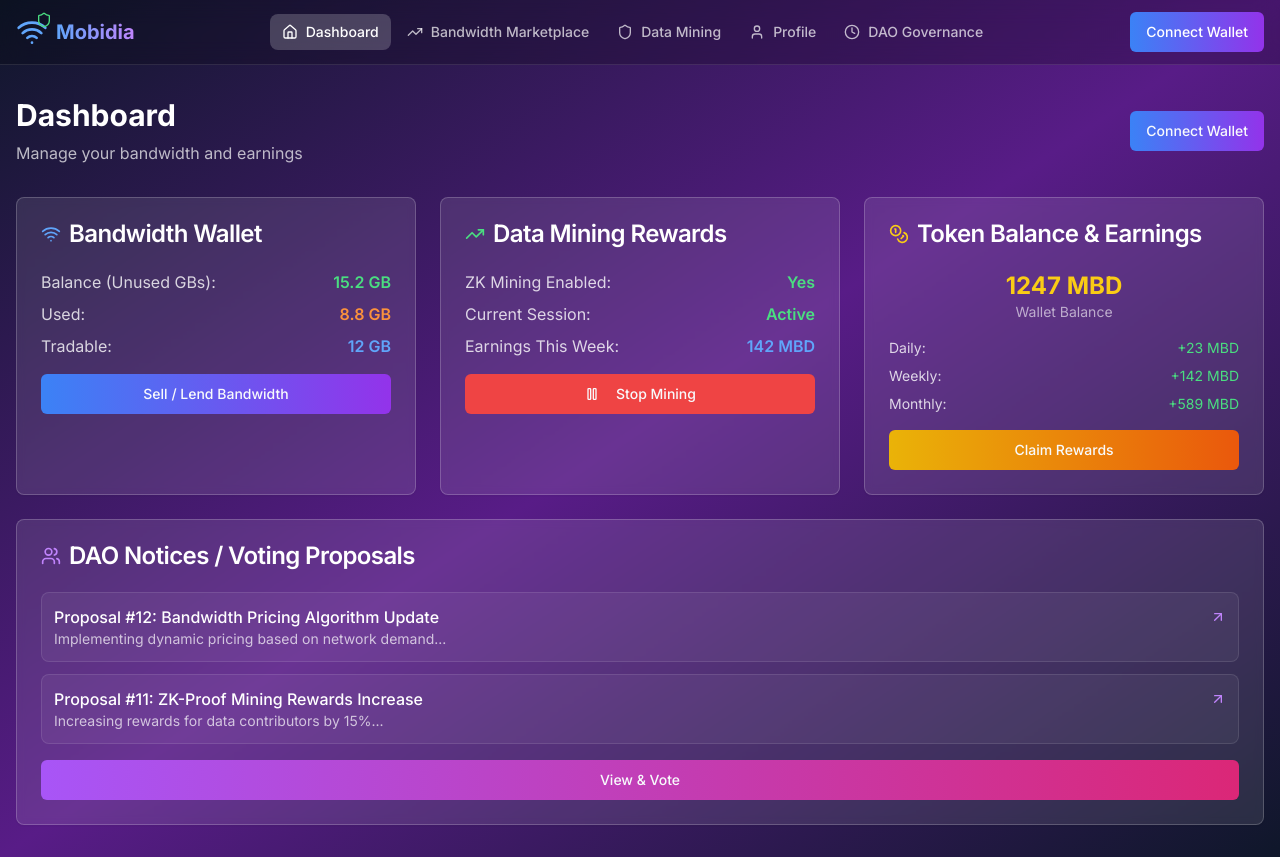
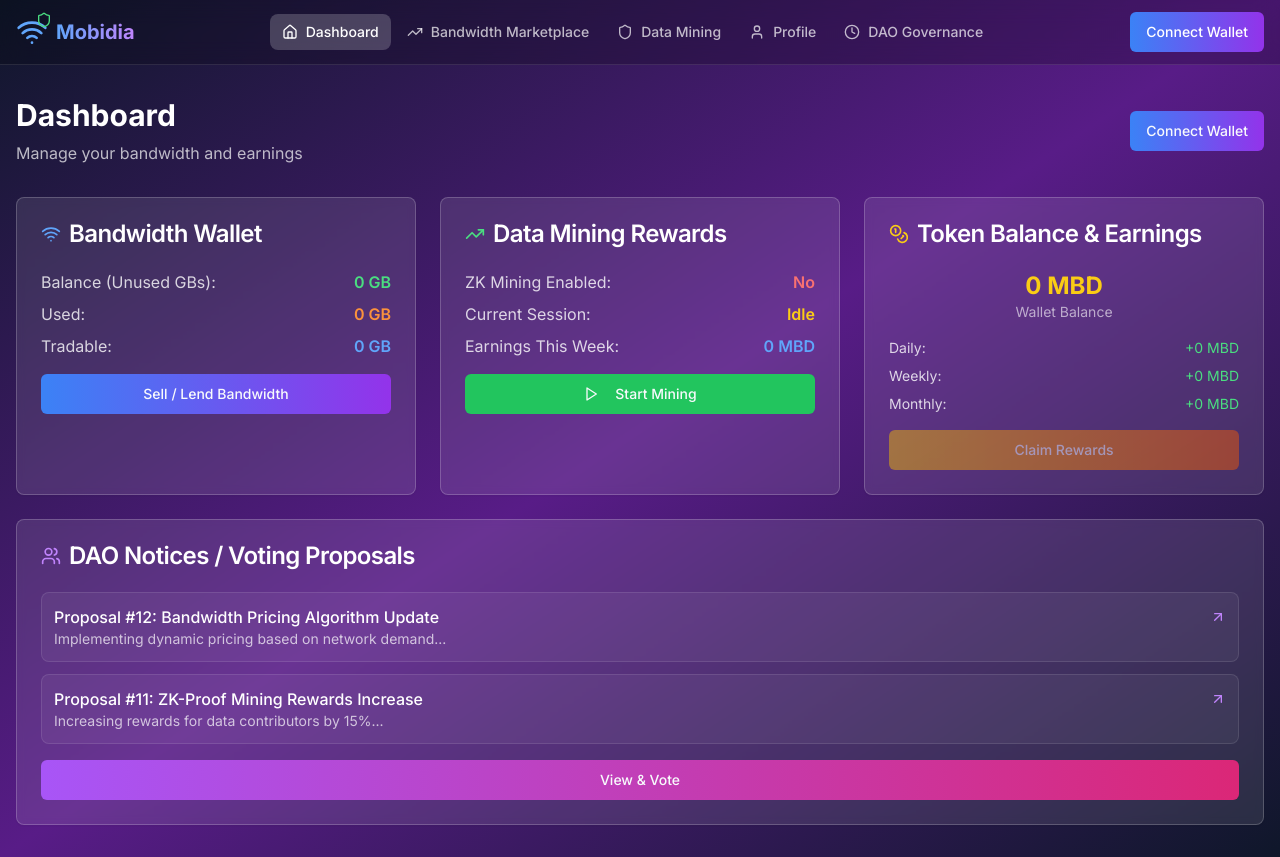
Before and after one commit to Disruptor123/mobidia, a React (Vite) app: page /dashboard in a window 1280 px wide. Built offline with nearby package versions, Linux system fonts and the light colour scheme.

Commit message:
Remove dummy data and landing page stats
- Remove dummy numbers from dashboard for new users.
- Remove landing page stats.

```diff
--- a/src/components/Hero.tsx
+++ b/src/components/Hero.tsx
@@ -1,3 +1,4 @@
+
 import React from 'react';
 import { ArrowRight, Zap, Shield } from 'lucide-react';
 import { Button } from '@/components/ui/button';
@@ -55,24 +56,8 @@ const Hero = () => {
           </Button>
         </div>
 
-        {/* Stats */}
-        <div className="grid grid-cols-1 md:grid-cols-3 gap-8 max-w-4xl mx-auto animate-fade-in" style={{animationDelay: '0.4s'}}>
-          <div className="text-center">
-            <div className="text-3xl md:text-4xl font-bold text-white mb-2">$2.5M+</div>
-            <div className="text-white/70">Total Bandwidth Traded</div>
-          </div>
-          <div className="text-center">
-            <div className="text-3xl md:text-4xl font-bold text-white mb-2">15K+</div>
-            <div className="text-white/70">Active Data Miners</div>
-          </div>
-          <div className="text-center">
-            <div className="text-3xl md:text-4xl font-bold text-white mb-2">50TB+</div>
-            <div className="text-white/70">Data Processed Daily</div>
-          </div>
-        </div>
-
         {/* Trust Indicators */}
-        <div className="flex items-center justify-center gap-6 mt-12 animate-fade-in" style={{animationDelay: '0.5s'}}>
+        <div className="flex items-center justify-center gap-6 mt-12 animate-fade-in" style={{animationDelay: '0.4s'}}>
           <div className="flex items-center gap-2 text-white/60">
             <Shield className="w-5 h-5 text-green-400" />
             <span>ZK-Proof Security</span>
--- a/src/pages/Dashboard.tsx
+++ b/src/pages/Dashboard.tsx
@@ -1,3 +1,4 @@
+
 import React, { useState } from 'react';
 import { Wifi, TrendingUp, Coins, Users, Play, Pause, ArrowUpRight } from 'lucide-react';
 import { Card, CardContent, CardHeader, CardTitle } from '@/components/ui/card';
@@ -6,11 +7,11 @@ import { useToast } from '@/hooks/use-toast';
 import Navbar from '../components/Navbar';
 
 const Dashboard = () => {
-  const [isMiningActive, setIsMiningActive] = useState(true);
-  const [zkMiningEnabled, setZkMiningEnabled] = useState(true);
-  const [bandwidthBalance, setBandwidthBalance] = useState({ unused: 15.2, used: 8.8, tradable: 12.0 });
-  const [tokenBalance, setTokenBalance] = useState(1247);
-  const [weeklyEarnings, setWeeklyEarnings] = useState(142);
+  const [isMiningActive, setIsMiningActive] = useState(false);
+  const [zkMiningEnabled, setZkMiningEnabled] = useState(false);
+  const [bandwidthBalance, setBandwidthBalance] = useState({ unused: 0, used: 0, tradable: 0 });
+  const [tokenBalance, setTokenBalance] = useState(0);
+  const [weeklyEarnings, setWeeklyEarnings] = useState(0);
   const { toast } = useToast();
 
   const handleSellLendBandwidth = () => {
@@ -23,6 +24,7 @@ const Dashboard = () => {
 
   const handleToggleMining = () => {
     setIsMiningActive(!isMiningActive);
+    setZkMiningEnabled(!isMiningActive);
     toast({
       title: isMiningActive ? "Mining Stopped" : "Mining Started",
       description: isMiningActive ? "ZK mining has been paused" : "ZK mining is now active",
@@ -32,6 +34,7 @@ const Dashboard = () => {
   const handleClaimRewards = () => {
     const rewardAmount = 23;
     setTokenBalance(prev => prev + rewardAmount);
+    setWeeklyEarnings(prev => prev + rewardAmount);
     toast({
       title: "Rewards Claimed!",
       description: `Successfully claimed ${rewardAmount} MBD tokens`,
@@ -156,7 +159,7 @@ const Dashboard = () => {
               <div className="space-y-2">
                 <div className="flex justify-between text-white/80 text-sm">
                   <span>Daily:</span>
-                  <span className="text-green-400">+23 MBD</span>
+                  <span className="text-green-400">+0 MBD</span>
                 </div>
                 <div className="flex justify-between text-white/80 text-sm">
                   <span>Weekly:</span>
@@ -164,12 +167,13 @@ const Dashboard = () => {
                 </div>
                 <div className="flex justify-between text-white/80 text-sm">
                   <span>Monthly:</span>
-                  <span className="text-green-400">+589 MBD</span>
+                  <span className="text-green-400">+0 MBD</span>
                 </div>
               </div>
               <Button
                 onClick={handleClaimRewards}
                 className="w-full bg-gradient-to-r from-yellow-500 to-orange-600 hover:from-yellow-600 hover:to-orange-700"
+                disabled={!isMiningActive}
               >
                 Claim Rewards
               </Button>
```
